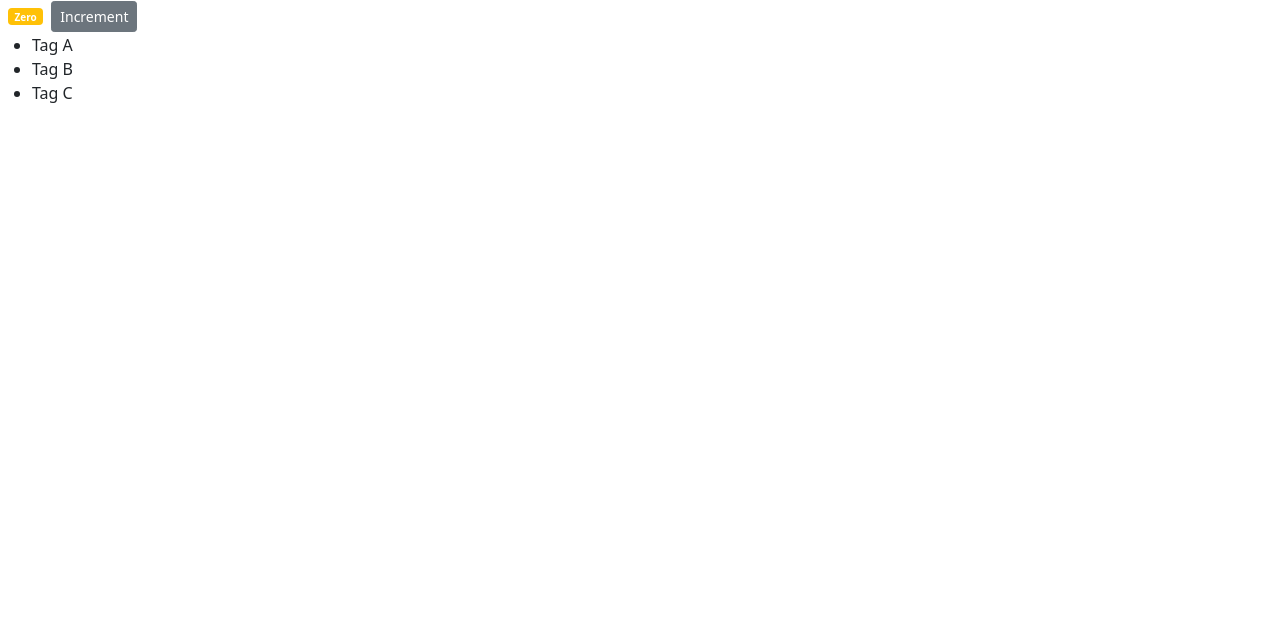
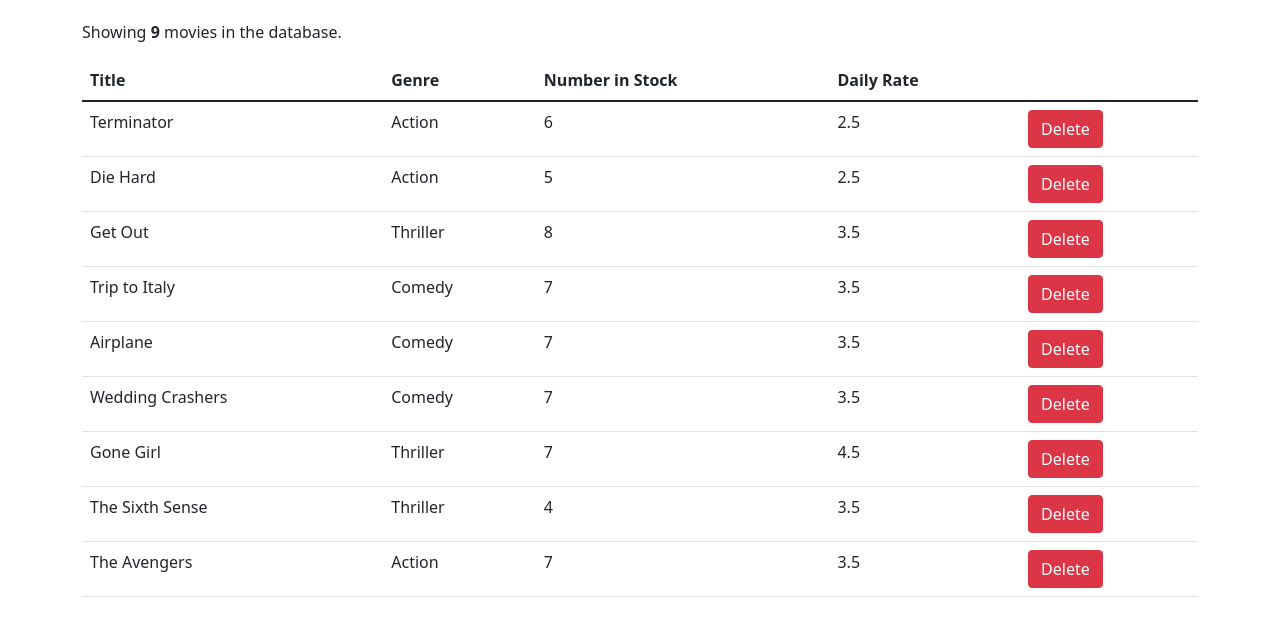
Before and after one commit to chlemagne/react-tutorial, a React (Create React App) app: page / in a window 1280 px wide. Shown: the top 636 px of the page. Built offline with nearby package versions, Linux system fonts and the light colour scheme.

Commit message:
Create Vidly Project

```diff
--- /dev/null
+++ b/src/components/vidly/moviesComponent.jsx
@@ -0,0 +1,60 @@
+import React, { Component } from "react";
+import { getMovies } from "../../services/vidly/fakeMovieService";
+
+class Movies extends Component {
+  state = {
+    movies: getMovies(),
+  };
+
+  handleDelete = (movieId) => {
+    const movies = this.state.movies.filter((movie) => movie._id !== movieId);
+
+    this.setState({ movies });
+  };
+
+  render() {
+    const { length: count } = this.state.movies;
+
+    if (count < 1) return <p>There are no movies in the database.</p>;
+
+    return (
+      <React.Fragment>
+        <p>
+          Showing <b>{count}</b> movies in the database.
+        </p>
+        <table className="table">
+          <thead>
+            <tr>
+              <th scope="col">Title</th>
+              <th scope="col">Genre</th>
+              <th scope="col">Number in Stock</th>
+              <th scope="col">Daily Rate</th>
+              <th></th>
+            </tr>
+          </thead>
+          <tbody>
+            {this.state.movies.map((movie) => (
+              <tr key={movie._id}>
+                <td>{movie.title}</td>
+                <td>{movie.genre.name}</td>
+                <td>{movie.numberInStock}</td>
+                <td>{movie.dailyRentalRate}</td>
+                <td>
+                  <button
+                    type="button"
+                    className="btn btn-danger"
+                    onClick={() => this.handleDelete(movie._id)}
+                  >
+                    Delete
+                  </button>
+                </td>
+              </tr>
+            ))}
+          </tbody>
+        </table>
+      </React.Fragment>
+    );
+  }
+}
+
+export default Movies;
--- a/src/index.css
+++ b/src/index.css
@@ -1,13 +1,14 @@
 body {
   margin: 0;
-  font-family: -apple-system, BlinkMacSystemFont, 'Segoe UI', 'Roboto', 'Oxygen',
-    'Ubuntu', 'Cantarell', 'Fira Sans', 'Droid Sans', 'Helvetica Neue',
+  padding: 20px 0 0 0;
+  font-family: -apple-system, BlinkMacSystemFont, "Segoe UI", "Roboto", "Oxygen",
+    "Ubuntu", "Cantarell", "Fira Sans", "Droid Sans", "Helvetica Neue",
     sans-serif;
   -webkit-font-smoothing: antialiased;
   -moz-osx-font-smoothing: grayscale;
 }
 
 code {
-  font-family: source-code-pro, Menlo, Monaco, Consolas, 'Courier New',
+  font-family: source-code-pro, Menlo, Monaco, Consolas, "Courier New",
     monospace;
 }
--- a/src/index.js
+++ b/src/index.js
@@ -1,14 +1,15 @@
-import React from 'react';
-import ReactDOM from 'react-dom';
-import './index.css';
-import App from './App';
-import reportWebVitals from './reportWebVitals';
-import 'bootstrap/dist/css/bootstrap.css';
-import Counter from './components/counterComponent';
+import React from "react";
+import ReactDOM from "react-dom";
+import "./index.css";
+import reportWebVitals from "./reportWebVitals";
+import "bootstrap/dist/css/bootstrap.css";
+import Movies from "./components/vidly/moviesComponent";
 
 ReactDOM.render(
-  <Counter />,
-  document.getElementById('root')
+  <main className="container">
+    <Movies />
+  </main>,
+  document.getElementById("root")
 );
 
 // If you want to start measuring performance in your app, pass a function
--- /dev/null
+++ b/src/services/vidly/fakeGenreService.js
@@ -0,0 +1,9 @@
+export const genres = [
+  { _id: "5b21ca3eeb7f6fbccd471818", name: "Action" },
+  { _id: "5b21ca3eeb7f6fbccd471814", name: "Comedy" },
+  { _id: "5b21ca3eeb7f6fbccd471820", name: "Thriller" }
+];
+
+export function getGenres() {
+  return genres.filter(g => g);
+}
--- /dev/null
+++ b/src/services/vidly/fakeMovieService.js
@@ -0,0 +1,97 @@
+import * as genresAPI from "./fakeGenreService";
+
+const movies = [
+  {
+    _id: "5b21ca3eeb7f6fbccd471815",
+    title: "Terminator",
+    genre: { _id: "5b21ca3eeb7f6fbccd471818", name: "Action" },
+    numberInStock: 6,
+    dailyRentalRate: 2.5,
+    publishDate: "2018-01-03T19:04:28.809Z"
+  },
+  {
+    _id: "5b21ca3eeb7f6fbccd471816",
+    title: "Die Hard",
+    genre: { _id: "5b21ca3eeb7f6fbccd471818", name: "Action" },
+    numberInStock: 5,
+    dailyRentalRate: 2.5
+  },
+  {
+    _id: "5b21ca3eeb7f6fbccd471817",
+    title: "Get Out",
+    genre: { _id: "5b21ca3eeb7f6fbccd471820", name: "Thriller" },
+    numberInStock: 8,
+    dailyRentalRate: 3.5
+  },
+  {
+    _id: "5b21ca3eeb7f6fbccd471819",
+    title: "Trip to Italy",
+    genre: { _id: "5b21ca3eeb7f6fbccd471814", name: "Comedy" },
+    numberInStock: 7,
+    dailyRentalRate: 3.5
+  },
+  {
+    _id: "5b21ca3eeb7f6fbccd47181a",
+    title: "Airplane",
+    genre: { _id: "5b21ca3eeb7f6fbccd471814", name: "Comedy" },
+    numberInStock: 7,
+    dailyRentalRate: 3.5
+  },
+  {
+    _id: "5b21ca3eeb7f6fbccd47181b",
+    title: "Wedding Crashers",
+    genre: { _id: "5b21ca3eeb7f6fbccd471814", name: "Comedy" },
+    numberInStock: 7,
+    dailyRentalRate: 3.5
+  },
+  {
+    _id: "5b21ca3eeb7f6fbccd47181e",
+    title: "Gone Girl",
+    genre: { _id: "5b21ca3eeb7f6fbccd471820", name: "Thriller" },
+    numberInStock: 7,
+    dailyRentalRate: 4.5
+  },
+  {
+    _id: "5b21ca3eeb7f6fbccd47181f",
+    title: "The Sixth Sense",
+    genre: { _id: "5b21ca3eeb7f6fbccd471820", name: "Thriller" },
+    numberInStock: 4,
+    dailyRentalRate: 3.5
+  },
+  {
+    _id: "5b21ca3eeb7f6fbccd471821",
+    title: "The Avengers",
+    genre: { _id: "5b21ca3eeb7f6fbccd471818", name: "Action" },
+    numberInStock: 7,
+    dailyRentalRate: 3.5
+  }
+];
+
+export function getMovies() {
+  return movies;
+}
+
+export function getMovie(id) {
+  return movies.find(m => m._id === id);
+}
+
+export function saveMovie(movie) {
+  let movieInDb = movies.find(m => m._id === movie._id) || {};
+  movieInDb.name = movie.name;
+  movieInDb.genre = genresAPI.genres.find(g => g._id === movie.genreId);
+  movieInDb.numberInStock = movie.numberInStock;
+  movieInDb.dailyRentalRate = movie.dailyRentalRate;
+
+  if (!movieInDb._id) {
+    movieInDb._id = Date.now();
+    movies.push(movieInDb);
+  }
+
+  return movieInDb;
+}
+
+export function deleteMovie(id) {
+  let movieInDb = movies.find(m => m._id === id);
+  movies.splice(movies.indexOf(movieInDb), 1);
+  return movieInDb;
+}
```
